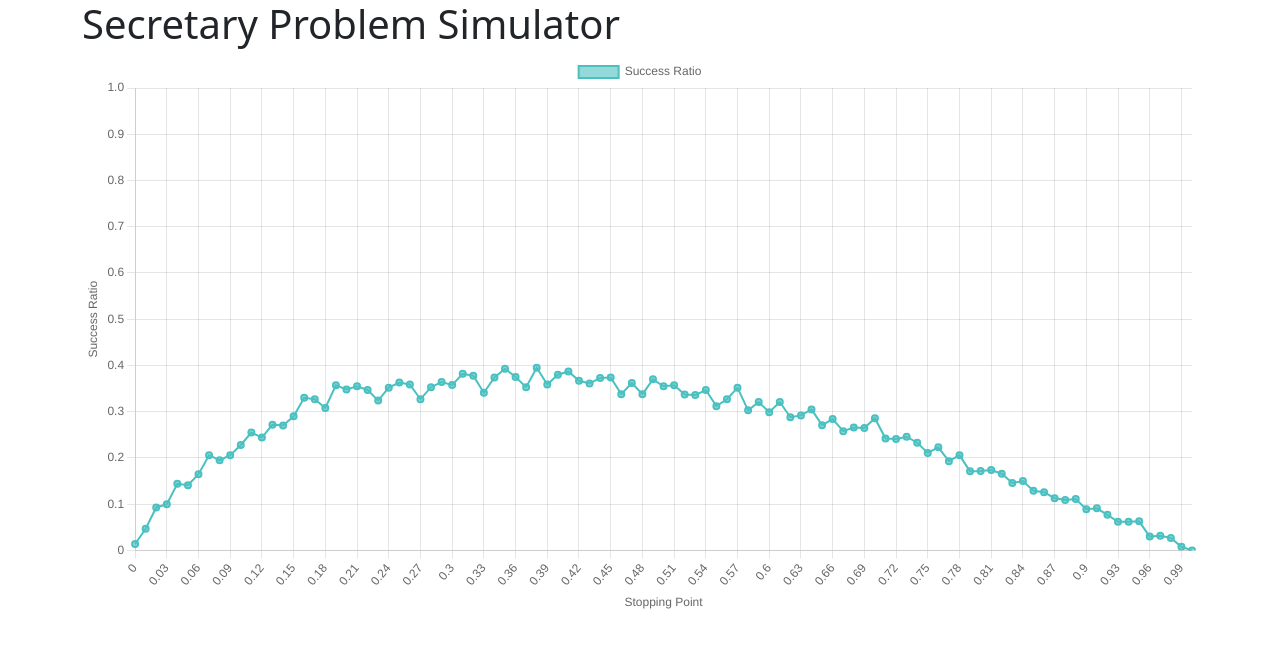
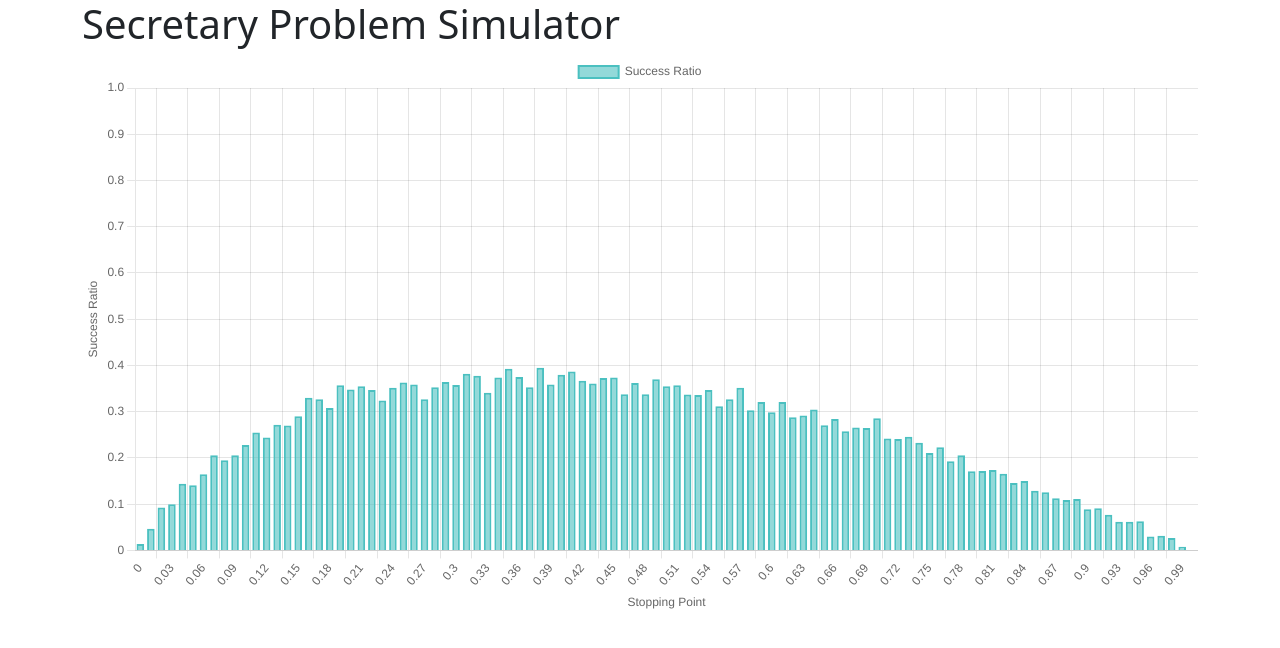
Before and after one commit to jduffey/secretary-problem, a React (Create React App) app: page / in a window 1280 px wide. Shown: the top 648 px of the page. Built offline with nearby package versions, Linux system fonts and the light colour scheme.

Commit message:
Use bar chart instead of line chart

```diff
--- a/src/App.js
+++ b/src/App.js
@@ -1,7 +1,7 @@
 import React, { useState, useEffect } from "react";
 import "bootstrap/dist/css/bootstrap.min.css";
 import { Container } from "react-bootstrap";
-import { Line } from "react-chartjs-2";
+import { Bar } from "react-chartjs-2";
 import { Chart } from "chart.js";
 import { CategoryScale } from "chart.js/auto";
 
@@ -60,7 +60,7 @@ const App = () => {
         <Container>
             <h1>Secretary Problem Simulator</h1>
             {chartData.labels && chartData.datasets && (
-                <Line
+                <Bar
                     data={chartData}
                     options={{
                         scales: {
```
